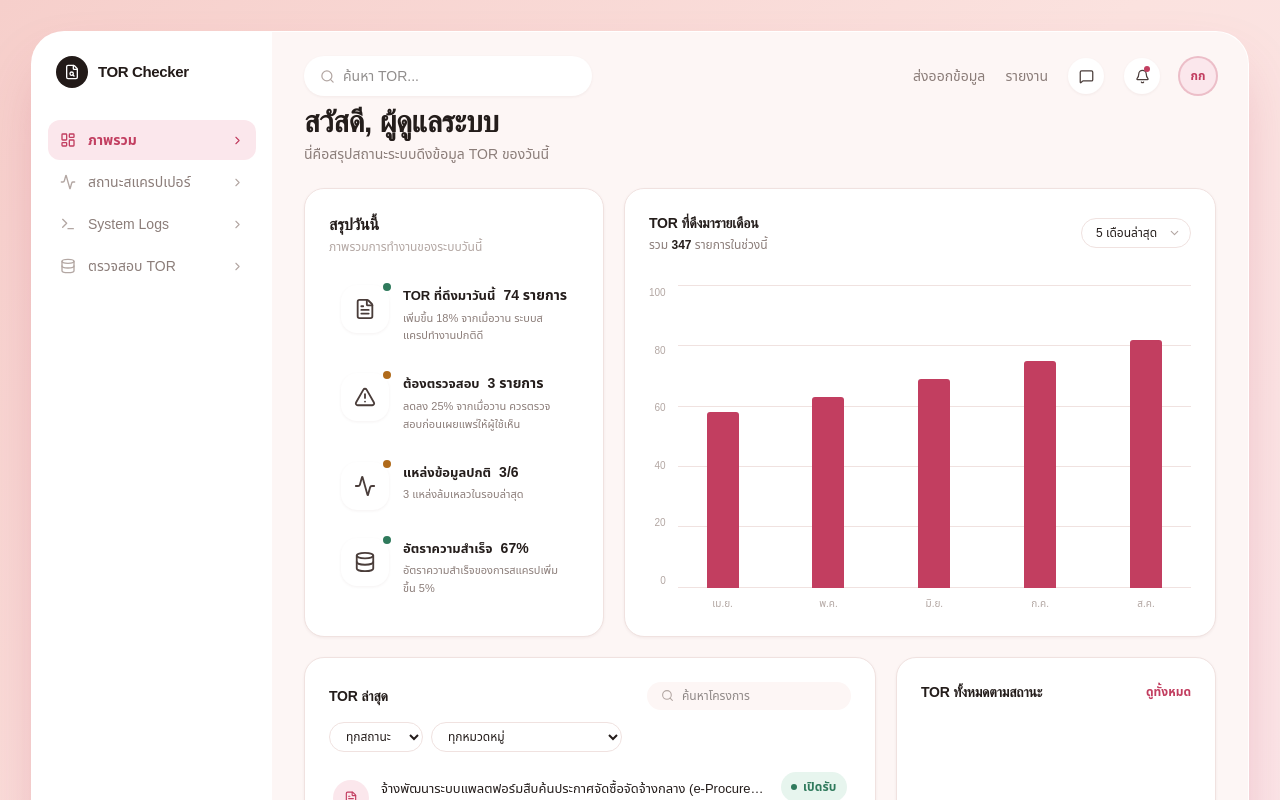
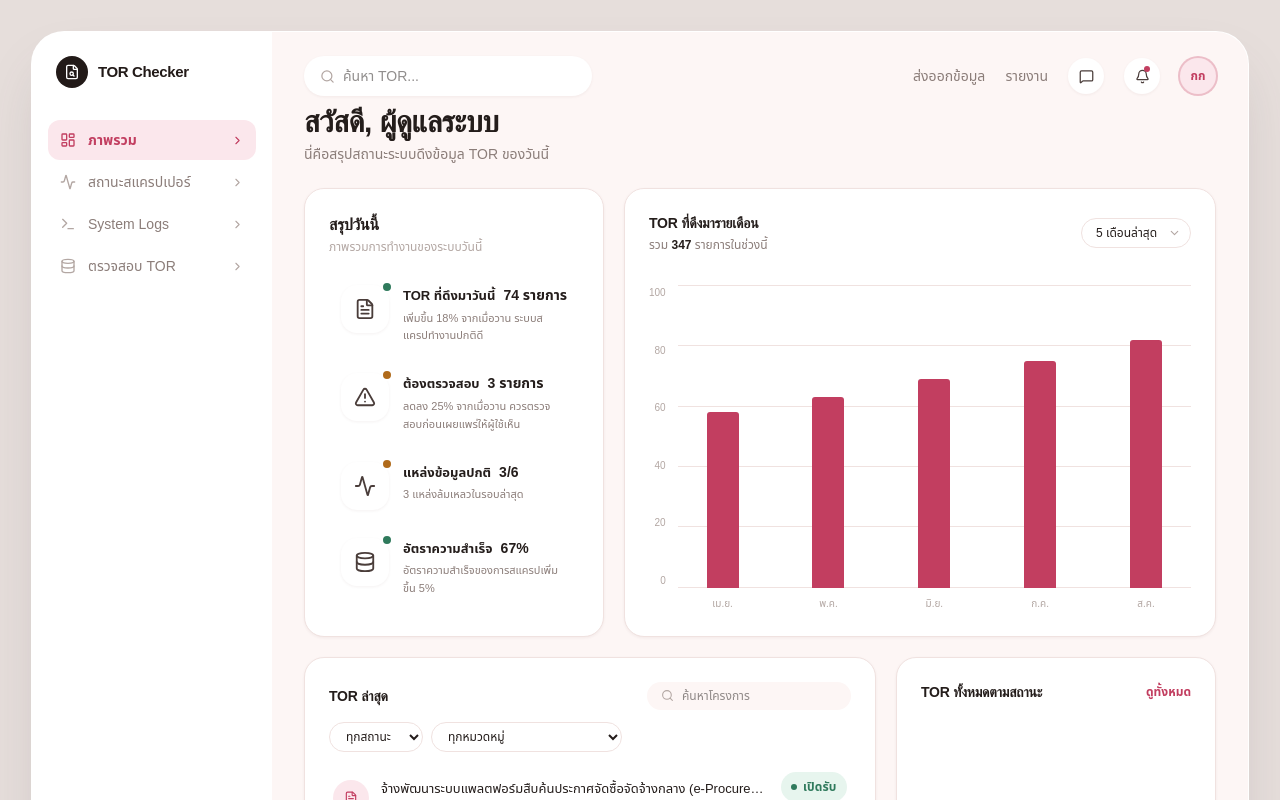
Before and after one commit to SW-Process/TOR_website, a Next.js app in the folder frontend/: page /admin in a window 1280 px wide. Shown: the top 800 px of the page. Built offline with nearby package versions, Linux system fonts and the light colour scheme; a web font is replaced by a local one.

Commit message:
fix: color background

```diff
--- a/frontend/src/app/admin/layout.tsx
+++ b/frontend/src/app/admin/layout.tsx
@@ -4,8 +4,8 @@ import AdminTopbar from "@/components/admin/AdminTopbar";
 
 export default function AdminLayout({ children }: { children: React.ReactNode }) {
   return (
-    <div className="min-h-full bg-[linear-gradient(135deg,_var(--color-blush-deep)_0%,_var(--color-blush)_45%,_var(--color-rose-light)_100%)] p-3 sm:p-6 lg:p-8">
-      <div className="mx-auto flex min-h-[calc(100svh-3rem)] max-w-[1500px] overflow-hidden rounded-[2rem] bg-white shadow-[0_30px_60px_-15px_rgba(194,62,96,0.35)] ring-1 ring-white">
+    <div className="min-h-full bg-[#e6dedb] p-3 sm:p-6 lg:p-8">
+      <div className="mx-auto flex min-h-[calc(100svh-3rem)] max-w-[1500px] overflow-hidden rounded-[2rem] bg-white shadow-[0_30px_60px_-15px_rgba(90,80,90,0.22)] ring-1 ring-white">
         <AdminSidebar />
         <div className="flex-1 min-w-0 flex flex-col bg-[var(--color-surface-alt)]">
           <AdminMobileNav />
```
